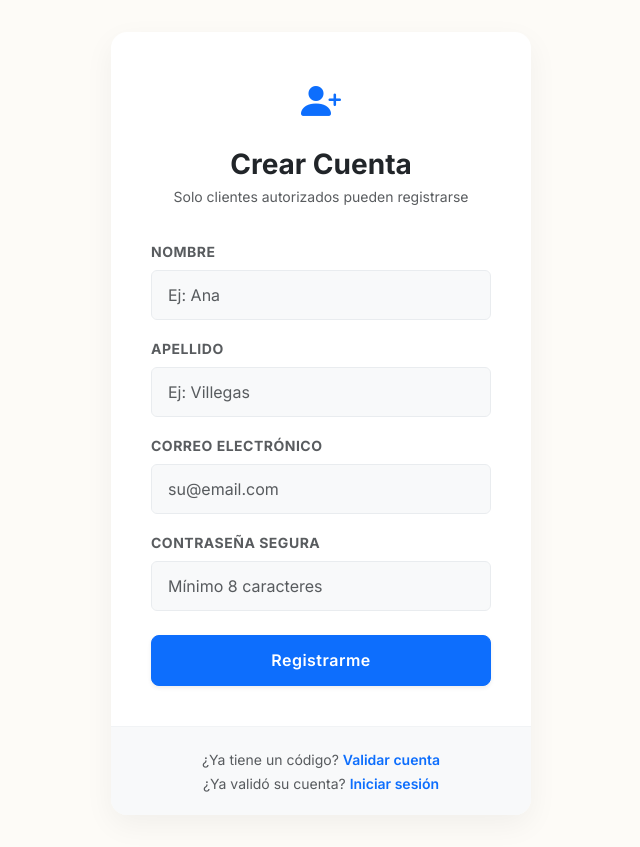
After one commit to MNEscobar/eventos-belgrano, a Django app: page /auth/registro/ in a window 1280 px wide. The commit adds this page. Shown: the whole page, without its empty margins (319-959 px from the left). Run offline with Django 5.2, Linux system fonts and the light colour scheme.

Commit message:
fix: flujo de registro + envío de mail con código y documentación en README

```diff
--- a/authentication/forms.py
+++ b/authentication/forms.py
@@ -1,16 +1,38 @@
 from django import forms
+from django.contrib.auth.password_validation import validate_password
 
-class ValidacionRegistroForm(forms.Form):
+class RegistroForm(forms.Form):
+    """Paso 1: datos para el registro."""
+    nombre = forms.CharField(
+        label='Nombre',
+        max_length=100,
+        widget=forms.TextInput(attrs={'class': 'form-control', 'placeholder': 'Ej: Ana'})
+    )
+    apellido = forms.CharField(
+        label='Apellido',
+        max_length=100,
+        widget=forms.TextInput(attrs={'class': 'form-control', 'placeholder': 'Ej: Villegas'})
+    )
     email = forms.EmailField(
         label='Correo Electrónico',
         widget=forms.EmailInput(attrs={'class': 'form-control', 'placeholder': 'su@email.com'})
     )
+    password = forms.CharField(
+        label='Contraseña Segura',
+        widget=forms.PasswordInput(attrs={'class': 'form-control', 'placeholder': 'Mínimo 8 caracteres'})
+    )
+
+    def clean_password(self):
+        password = self.cleaned_data.get('password')
+        # Reutiliza los AUTH_PASSWORD_VALIDATORS ya definidos en settings.py
+        validate_password(password)
+        return password
+
+class ValidacionCodigoForm(forms.Form):
+    """Paso 2: solo pide el código; el email viaja oculto desde el enlace del mail."""
+    email = forms.EmailField(widget=forms.HiddenInput())
     codigo = forms.CharField(
         label='Código de Validación',
         max_length=6,
         widget=forms.TextInput(attrs={'class': 'form-control', 'placeholder': 'Ej: A1B2C3'})
     )
-    password = forms.CharField(
-        label='Cree una Contraseña',
-        widget=forms.PasswordInput(attrs={'class': 'form-control', 'placeholder': 'Mínimo 8 caracteres'})
-    )
--- /dev/null
+++ b/authentication/templates/authentication/registro.html
@@ -0,0 +1,65 @@
+{% load static %}
+<!DOCTYPE html>
+<html lang="es">
+    <head>
+        <meta charset="UTF-8">
+        <meta name="viewport" content="width=device-width, initial-scale=1.0">
+        <title>Crear Cuenta - Eventos Belgrano</title>
+        <link href="https://cdn.jsdelivr.net/npm/bootstrap@5.3.0/dist/css/bootstrap.min.css" rel="stylesheet">
+        <link rel="stylesheet" href="https://cdn.jsdelivr.net/npm/bootstrap-icons@1.10.5/font/bootstrap-icons.css">
+        <link href="https://fonts.googleapis.com/css2?family=Inter:wght@400;500;600;700&display=swap" rel="stylesheet">
+        <link rel="stylesheet" href="{% static 'authentication/css/auth_style.css' %}">
+    </head>
+    <body>
+        <div class="auth-wrapper">
+            <div class="auth-card">
+                <div class="auth-header">
+                    <div class="mb-3">
+                        <i class="bi bi-person-plus-fill text-primary" style="font-size: 2.5rem;"></i>
+                    </div>
+                    <h3 class="fw-bold text-dark mb-1">Crear Cuenta</h3>
+                    <p class="text-muted small mb-0">Solo clientes autorizados pueden registrarse</p>
+                </div>
+
+                <div class="auth-body">
+                    {% if messages %}
+                        {% for message in messages %}
+                        <div class="alert alert-{{ message.tags }} alert-dismissible fade show py-2" role="alert" style="font-size: 0.85rem;">
+                            <i class="bi bi-info-circle-fill me-1"></i> {{ message }}
+                            <button type="button" class="btn-close btn-sm" data-bs-dismiss="alert" aria-label="Close"></button>
+                        </div>
+                        {% endfor %}
+                    {% endif %}
+
+                    <form method="POST" action="{% url 'authentication:registro' %}">
+                        {% csrf_token %}
+                        {% for field in form %}
+                        <div class="mb-3">
+                            <label for="{{ field.id_for_label }}" class="form-label text-muted small fw-bold text-uppercase" style="letter-spacing: 0.5px;">
+                                {{ field.label }}
+                            </label>
+                            {{ field }}
+                            {% if field.errors %}
+                            <div class="text-danger small mt-1 fw-medium">
+                                <i class="bi bi-exclamation-circle"></i> {{ field.errors|striptags }}
+                            </div>
+                            {% endif %}
+                        </div>
+                        {% endfor %}
+                        <div class="d-grid mt-4">
+                            <button type="submit" class="btn btn-primary btn-auth shadow-sm">Registrarme</button>
+                        </div>
+                    </form>
+                </div>
+
+                <div class="auth-footer">
+                    <small class="text-muted">
+                        ¿Ya tiene un código? <a href="{% url 'authentication:validar' %}" class="text-primary text-decoration-none fw-semibold">Validar cuenta</a><br>
+                        ¿Ya validó su cuenta? <a href="{% url 'authentication:login' %}" class="text-primary text-decoration-none fw-semibold">Iniciar sesión</a>
+                    </small>
+                </div>
+            </div>
+        </div>
+        <script src="https://cdn.jsdelivr.net/npm/bootstrap@5.3.0/dist/js/bootstrap.bundle.min.js"></script>
+    </body>
+</html>
--- a/authentication/urls.py
+++ b/authentication/urls.py
@@ -4,6 +4,7 @@ from . import views
 app_name = 'authentication'
 
 urlpatterns = [
+    path('registro/', views.registro, name='registro'),
     path('validar/', views.validar_registro, name='validar'),
     path('login/', views.iniciar_sesion, name='login'),
     path('logout/', views.cerrar_sesion, name='logout'),
--- a/authentication/views.py
+++ b/authentication/views.py
@@ -3,50 +3,101 @@ from django.contrib import messages
 from django.contrib.auth.models import User
 from django.contrib.auth import login, logout, authenticate
 from django.contrib.auth.forms import AuthenticationForm
+from django.core.mail import send_mail
+from django.conf import settings
 from .models import UsuarioPermitido
-from .forms import ValidacionRegistroForm
+from .forms import RegistroForm, ValidacionCodigoForm
+
+def registro(request):
+    """Paso 1: nombre, apellido, email y contraseña."""
+    if request.method == 'POST':
+        form = RegistroForm(request.POST)
+        if form.is_valid():
+            email = form.cleaned_data['email']
+            nombre = form.cleaned_data['nombre']
+            apellido = form.cleaned_data['apellido']
+            password = form.cleaned_data['password']
+
+            usuario_permitido = UsuarioPermitido.objects.filter(email=email).first()
+
+            # ── Correo NO autorizado ──
+            if usuario_permitido is None:
+                messages.error(request, 'Acceso restringido. No está autorizado a utilizar este sistema.')
+                return render(request, 'authentication/registro.html', {'form': form})
+
+            # ── Ya validado antes ──
+            if usuario_permitido.is_registered:
+                messages.warning(request, 'Esta cuenta ya fue validada. Por favor, inicie sesión.')
+                return redirect('authentication:login')
+
+            # ── Correo autorizado: creamos el usuario INACTIVO hasta validar ──
+            user, _ = User.objects.get_or_create(username=email, defaults={'email': email})
+            user.first_name = nombre
+            user.last_name = apellido
+            user.set_password(password)
+            user.is_active = False
+            user.save()
+
+            enlace_validacion = request.build_absolute_uri(f"/auth/validar/?email={email}")
+            try:
+                send_mail(
+                    subject='Validación de cuenta — Eventos Belgrano',
+                    message=(
+                        f"Hola {nombre},\n\n"
+                        f"Tu código de validación es: {usuario_permitido.codigo_validacion}\n\n"
+                        f"Ingresá al siguiente enlace para validar tu cuenta:\n{enlace_validacion}\n\n"
+                        f"— Eventos Belgrano"
+                    ),
+                    from_email=settings.DEFAULT_FROM_EMAIL,
+                    recipient_list=[email],
+                    fail_silently=False,
+                )
+            except Exception as e:
+                print(f"Error al enviar el correo de validación: {e}")
+
+            messages.success(request, 'Le llegará un correo para validar su cuenta.')
+            return render(request, 'authentication/registro.html', {'form': RegistroForm()})
+    else:
+        form = RegistroForm()
+
+    return render(request, 'authentication/registro.html', {'form': form})
 
 def validar_registro(request):
-    """Vista para validar el código secreto y crear el usuario nativo."""
+    """Paso 2: el usuario ingresa el código recibido por correo."""
+    email_inicial = request.GET.get('email', '')
+
     if request.method == 'POST':
-        form = ValidacionRegistroForm(request.POST)
+        form = ValidacionCodigoForm(request.POST)
         if form.is_valid():
             email = form.cleaned_data['email']
             codigo = form.cleaned_data['codigo']
-            password = form.cleaned_data['password']
 
             try:
-                # 1. Buscamos si el usuario está en la lista blanca
                 usuario_permitido = UsuarioPermitido.objects.get(email=email, codigo_validacion=codigo)
+            except UsuarioPermitido.DoesNotExist:
+                messages.error(request, 'El código ingresado no es correcto.')
+                return render(request, 'authentication/validar.html', {'form': form})
 
-                # 2. Verificamos que no se haya registrado antes
-                if usuario_permitido.is_registered:
-                    messages.warning(request, 'Este usuario ya validó su cuenta. Por favor, inicie sesión.')
-                    return redirect('authentication:login')
+            try:
+                user = User.objects.get(username=email)
+            except User.DoesNotExist:
+                messages.error(request, 'Primero debe completar el registro.')
+                return redirect('authentication:registro')
 
-                # 3. Creamos el usuario nativo de Django
-                # Usamos el email como username porque es único
-                user = User.objects.create_user(username=email, email=email, password=password)
-                user.first_name = usuario_permitido.nombre
-                user.save()
+            user.is_active = True
+            user.save()
+            usuario_permitido.is_registered = True
+            usuario_permitido.save()
 
-                # 4. Inutilizamos el código secreto
-                usuario_permitido.is_registered = True
-                usuario_permitido.save()
-
-                messages.success(request, '¡Cuenta activada con éxito! Ya puede iniciar sesión.')
-                return redirect('authentication:login')
-
-            except UsuarioPermitido.DoesNotExist:
-                messages.error(request, 'El correo o el código son incorrectos, o no tiene acceso al sistema.')
+            messages.success(request, '¡Cuenta validada con éxito! Ya puede iniciar sesión.')
+            return redirect('authentication:login')
     else:
-        form = ValidacionRegistroForm()
+        form = ValidacionCodigoForm(initial={'email': email_inicial})
 
     return render(request, 'authentication/validar.html', {'form': form})
 
-
 def iniciar_sesion(request):
-    """Vista para loguearse utilizando el sistema nativo de Django."""
+    """Sin cambios respecto a lo que ya tenías."""
     if request.method == 'POST':
         form = AuthenticationForm(request, data=request.POST)
         if form.is_valid():
@@ -55,17 +106,14 @@ def iniciar_sesion(request):
             user = authenticate(username=username, password=password)
             if user is not None:
                 login(request, user)
-                return redirect('dashboard:panel') # Redirige directo al panel protegido
+                return redirect('dashboard:panel')
         else:
             messages.error(request, 'Credenciales inválidas. Intente nuevamente.')
     else:
         form = AuthenticationForm()
-
     return render(request, 'authentication/login.html', {'form': form})
 
-
 def cerrar_sesion(request):
-    """Vista para destruir la sesión segura."""
     logout(request)
     messages.info(request, 'Ha cerrado sesión exitosamente.')
-    return redirect('inicio') # Redirigimos a la landing page pública
+    return redirect('inicio')
```
Also changed, not shown: authentication/templates/authentication/validar.html (+7 -7 lines), README.md.
